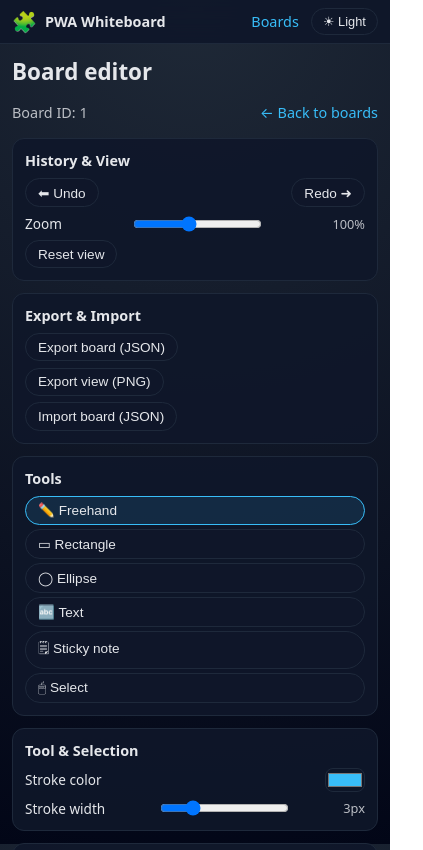
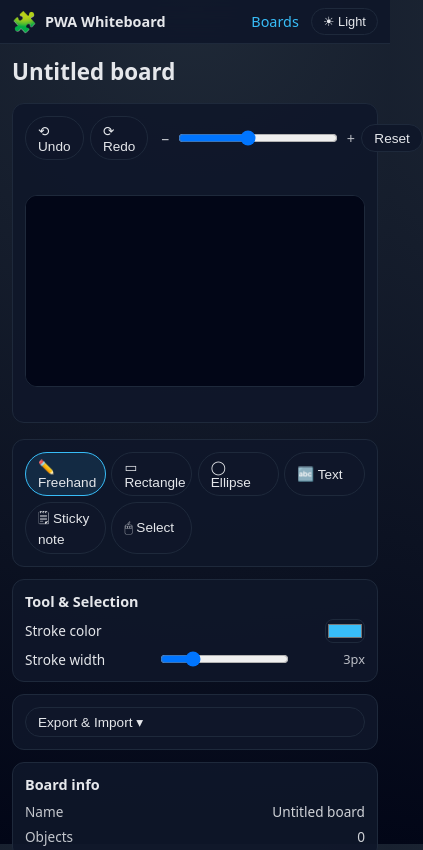
Before and after one commit to erland/pwa-whiteboard, a React (Vite) app: page /board/1 in a window 390 px wide. Shown: the top 850 px of the page, 423 px wide, since content can reach past the window. Built offline with nearby package versions, Linux system fonts and the light colour scheme.

Commit message:
Adjusted layout to make it work better on small screens

```diff
--- a/src/pages/BoardEditorPage.tsx
+++ b/src/pages/BoardEditorPage.tsx
@@ -47,33 +47,23 @@ export const BoardEditorPage: React.FC = () => {
     redo
   } = useBoardEditor(id);
 
+  // Derive board name from state (adjust if your meta shape differs)
+  const boardName = state?.meta?.name ?? 'Untitled board';
+
   return (
     <section className="page page-board-editor">
-      <BoardEditorHeader boardId={id} />
+      {/* Pass boardName instead of boardId */}
+      <BoardEditorHeader boardName={boardName} />
 
       <div className="board-editor-layout">
         <aside className="board-editor-sidebar">
-          <HistoryAndViewPanel
-            canUndo={canUndo}
-            canRedo={canRedo}
-            zoomPercent={zoomPercent}
-            onUndo={undo}
-            onRedo={redo}
-            onZoomChange={handleZoomChange}
-            onResetView={handleResetView}
+          {/* Tools first */}
+          <ToolSelectorPanel
+            activeTool={activeTool}
+            onChangeTool={setActiveTool}
           />
 
-          <ExportImportPanel
-            canExport={!!state}
-            onExportJson={handleExportJson}
-            onExportPng={handleExportPng}
-            onImportClick={handleImportClick}
-            fileInputRef={fileInputRef}
-            onImportFileChange={handleImportFileChange}
-          />
-
-          <ToolSelectorPanel activeTool={activeTool} onChangeTool={setActiveTool} />
-
+          {/* Then Tools & Selection */}
           <ToolAndSelectionPanel
             activeTool={activeTool}
             strokeColor={strokeColor}
@@ -86,6 +76,17 @@ export const BoardEditorPage: React.FC = () => {
             updateSelectionProp={updateSelectionProp}
           />
 
+          {/* Then Export & Import as dropdown */}
+          <ExportImportPanel
+            canExport={!!state}
+            onExportJson={handleExportJson}
+            onExportPng={handleExportPng}
+            onImportClick={handleImportClick}
+            fileInputRef={fileInputRef}
+            onImportFileChange={handleImportFileChange}
+          />
+
+          {/* Board Info at the very bottom */}
           {state && (
             <BoardInfoPanel
               meta={state.meta}
@@ -96,6 +97,18 @@ export const BoardEditorPage: React.FC = () => {
         </aside>
 
         <div className="board-editor-main">
+          {/* History & View controls above the canvas */}
+          <HistoryAndViewPanel
+            canUndo={canUndo}
+            canRedo={canRedo}
+            zoomPercent={zoomPercent}
+            onUndo={undo}
+            onRedo={redo}
+            onZoomChange={handleZoomChange}
+            onResetView={handleResetView}
+          />
+
+          <div className="board-editor-canvas-wrapper">
             {state ? (
               <WhiteboardCanvas
                 width={CANVAS_WIDTH}
@@ -119,6 +132,7 @@ export const BoardEditorPage: React.FC = () => {
             )}
           </div>
         </div>
+      </div>
     </section>
   );
 };
--- a/src/pages/boardEditor/BoardEditorHeader.tsx
+++ b/src/pages/boardEditor/BoardEditorHeader.tsx
@@ -2,15 +2,17 @@ import React from 'react';
 import { Link } from 'react-router-dom';
 
 type BoardEditorHeaderProps = {
-  boardId?: string;
+  boardName?: string;
 };
 
-export const BoardEditorHeader: React.FC<BoardEditorHeaderProps> = ({ boardId }) => (
-  <header className="page-header">
-    <h1>Board editor</h1>
-    <div className="page-header-actions">
-      <span className="page-subtitle">Board ID: {boardId}</span>
-      <Link to="/">← Back to boards</Link>
+export const BoardEditorHeader: React.FC<BoardEditorHeaderProps> = ({
+  boardName,
+}) => (
+  <header className="page-header board-editor-header">
+    <div className="board-header-main">
+      <h1 className="board-header-title">
+        {boardName || 'Untitled board'}
+      </h1>
     </div>
   </header>
 );
--- a/src/pages/boardEditor/ExportImportPanel.tsx
+++ b/src/pages/boardEditor/ExportImportPanel.tsx
@@ -1,4 +1,4 @@
-import React from 'react';
+import React, { useState } from 'react';
 
 type ExportImportPanelProps = {
   canExport: boolean;
@@ -9,44 +9,82 @@ type ExportImportPanelProps = {
   onImportFileChange: React.ChangeEventHandler<HTMLInputElement>;
 };
 
+/**
+ * Export & Import as an overlay dropdown menu.
+ * Clicking the button toggles a floating menu that does not push
+ * layout down.
+ */
 export const ExportImportPanel: React.FC<ExportImportPanelProps> = ({
   canExport,
   onExportJson,
   onExportPng,
   onImportClick,
   fileInputRef,
-  onImportFileChange
-}) => (
-  <div className="panel">
-    <h2 className="panel-title">Export &amp; Import</h2>
-    <div className="panel-row">
+  onImportFileChange,
+}) => {
+  const [open, setOpen] = useState(false);
+
+  const toggleMenu = () => {
+    setOpen((prev) => !prev);
+  };
+
+  const handleExportJson = () => {
+    onExportJson();
+    setOpen(false);
+  };
+
+  const handleExportPng = () => {
+    onExportPng();
+    setOpen(false);
+  };
+
+  const handleImport = () => {
+    onImportClick();
+    // keep menu open or close? close feels nicer after action:
+    setOpen(false);
+  };
+
+  return (
+    <div className="panel export-panel">
+      <div className="export-panel-header">
+        <button
+          type="button"
+          className="tool-button export-panel-trigger"
+          onClick={toggleMenu}
+        >
+          Export &amp; Import ▾
+        </button>
+      </div>
+
+      {open && (
+        <div className="export-panel-menu">
           <button
             type="button"
             className="tool-button"
-        onClick={onExportJson}
+            onClick={handleExportJson}
             disabled={!canExport}
           >
             Export board (JSON)
           </button>
-    </div>
-    <div className="panel-row">
+
           <button
             type="button"
             className="tool-button"
-        onClick={onExportPng}
+            onClick={handleExportPng}
             disabled={!canExport}
           >
             Export view (PNG)
           </button>
-    </div>
-    <div className="panel-row">
+
           <button
             type="button"
             className="tool-button"
-        onClick={onImportClick}
+            onClick={handleImport}
           >
             Import board (JSON)
           </button>
+
+          {/* Hidden file input (same as before) */}
           <input
             ref={fileInputRef}
             type="file"
@@ -55,5 +93,7 @@ export const ExportImportPanel: React.FC<ExportImportPanelProps> = ({
             onChange={onImportFileChange}
           />
         </div>
+      )}
     </div>
   );
+};
--- a/src/pages/boardEditor/HistoryAndViewPanel.tsx
+++ b/src/pages/boardEditor/HistoryAndViewPanel.tsx
@@ -10,6 +10,10 @@ type HistoryAndViewPanelProps = {
   onResetView: () => void;
 };
 
+/**
+ * Compact inline controls row placed above the canvas.
+ * No "History & View" caption and no "Zoom"/"100%" text to limit height.
+ */
 export const HistoryAndViewPanel: React.FC<HistoryAndViewPanelProps> = ({
   canUndo,
   canRedo,
@@ -17,49 +21,52 @@ export const HistoryAndViewPanel: React.FC<HistoryAndViewPanelProps> = ({
   onUndo,
   onRedo,
   onZoomChange,
-  onResetView
-}) => (
-  <div className="panel">
-    <h2 className="panel-title">History &amp; View</h2>
-    <div className="panel-row">
+  onResetView,
+}) => {
+  return (
+    <div className="board-editor-top-controls">
+      {/* Left side: undo / redo */}
+      <div className="board-editor-top-controls-left">
         <button
           type="button"
-        className="tool-button"
+          className="tool-button board-editor-top-button"
           disabled={!canUndo}
           onClick={onUndo}
         >
-        ⬅ Undo
+          ⟲ Undo
         </button>
         <button
           type="button"
-        className="tool-button"
+          className="tool-button board-editor-top-button"
           disabled={!canRedo}
           onClick={onRedo}
         >
-        Redo ➜
+          ⟳ Redo
         </button>
       </div>
-    <div className="panel-row">
-      <label className="field-label">
-        Zoom
+
+      {/* Right side: zoom + reset, still compact */}
+      <div className="board-editor-top-controls-right">
+        <span className="board-editor-zoom-icon">−</span>
         <input
           type="range"
           min={25}
           max={200}
+          step={5}
           value={zoomPercent}
           onChange={onZoomChange}
+          className="board-editor-zoom-range"
+          aria-label="Zoom"
         />
-        <span className="field-suffix">{zoomPercent}%</span>
-      </label>
-    </div>
-    <div className="panel-row">
+        <span className="board-editor-zoom-icon">+</span>
         <button
           type="button"
-        className="tool-button"
+          className="tool-button board-editor-top-button board-editor-reset-button"
           onClick={onResetView}
         >
-        Reset view
+          Reset
         </button>
       </div>
     </div>
   );
+};
--- a/src/pages/boardEditor/ToolSelectorPanel.tsx
+++ b/src/pages/boardEditor/ToolSelectorPanel.tsx
@@ -11,7 +11,8 @@ export const ToolSelectorPanel: React.FC<ToolSelectorPanelProps> = ({
   onChangeTool
 }) => (
   <div className="panel">
-    <h2 className="panel-title">Tools</h2>
+    {/* Extra class so we can hide only this title on smaller screens */}
+    <h2 className="panel-title panel-title-tools">Tools</h2>
     <div className="tool-buttons">
       <button
         type="button"
--- a/src/styles.css
+++ b/src/styles.css
@@ -148,6 +148,19 @@ a:hover {
   font-size: 1.4rem;
 }
 
+/* Board editor header: name + back link on one line */
+.board-editor-header .board-header-main {
+  display: flex;
+  align-items: baseline;
+  justify-content: space-between;
+  gap: 0.75rem;
+}
+
+.board-header-title {
+  margin: 0;
+  font-size: 1.3rem;
+}
+
 .page-header-actions {
   display: flex;
   align-items: center;
@@ -267,25 +280,119 @@ a:hover {
 .board-editor-layout {
   display: grid;
   grid-template-columns: minmax(220px, 260px) 1fr;
+  grid-template-areas: "sidebar main";
   gap: 1rem;
   align-items: flex-start;
 }
 
 .board-editor-sidebar {
+  grid-area: sidebar;
   display: flex;
   flex-direction: column;
   gap: 0.75rem;
 }
 
+/* Board editor main area: stack controls above canvas */
 .board-editor-main {
+  grid-area: main;
   padding: 0.75rem;
   border-radius: 0.75rem;
   border: 1px solid var(--color-border);
   background: var(--color-panel-strong);
   display: flex;
+  flex-direction: column;
+  gap: 0.5rem;
+}
+
+/* Wrapper so the canvas still fills remaining space */
+.board-editor-canvas-wrapper {
+  flex: 1;
+  display: flex;
   align-items: center;
   justify-content: center;
   overflow: auto;
+}
+
+/* Compact inline History & View controls above the canvas */
+.board-editor-top-controls {
+  display: flex;
+  align-items: center;
+  justify-content: space-between;
+  gap: 0.75rem;
+  margin-bottom: 0.25rem;
+}
+
+/* Left & right groups in the top bar */
+.board-editor-top-controls-left,
+.board-editor-top-controls-right {
+  display: flex;
+  align-items: center;
+  gap: 0.4rem;
+}
+
+/* Bigger buttons than default tool chip size */
+.board-editor-top-button {
+  padding: 0.3rem 0.9rem;
+  font-size: 0.9rem;
+}
+
+/* Reset button: slightly emphasized but still compact */
+.board-editor-reset-button {
+  font-weight: 500;
+}
+
+/* Zoom slider: a bit wider so it's actually visible as a control */
+.board-editor-zoom-range {
+  width: 160px;
+}
+
+/* +/- zoom hints */
+.board-editor-zoom-icon {
+  font-size: 0.9rem;
+  opacity: 0.8;
+}
+
+/* Export & Import dropdown panel */
+.export-panel {
+  position: relative;
+  padding: 0.5rem 0.75rem;
+}
+
+/* Row that holds the trigger button */
+.export-panel-header {
+  display: flex;
+  align-items: center;
+  justify-content: flex-start;
+}
+
+/* Trigger button can reuse .tool-button styling, this just tweaks it slightly if needed */
+.export-panel-trigger {
+  width: 100%;
+  text-align: left;
+}
+
+/* Floating menu that does not affect layout below */
+.export-panel-menu {
+  position: absolute;
+  top: 100%;
+  left: 0;
+  margin-top: 0.35rem;
+  min-width: 220px;
+  padding: 0.5rem;
+  border-radius: 0.75rem;
+  background: var(--color-panel-stronger);
+  border: 1px solid var(--color-border);
+  box-shadow: 0 12px 30px rgba(0, 0, 0, 0.45);
+  z-index: 20;
+  display: flex;
+  flex-direction: column;
+  gap: 0.35rem;
+}
+
+/* Make menu buttons full-width inside the dropdown */
+.export-panel-menu .tool-button {
+  width: 100%;
+  text-align: left;
 }
 
 .panel {
@@ -335,9 +442,10 @@ a:hover {
 }
 
 .tool-buttons {
-  display: flex;
-  flex-direction: column;
-  gap: 0.3rem;
+  display: grid;
+  /* As many columns as fit, each at least 72px wide, share remaining space */
+  grid-template-columns: repeat(auto-fit, minmax(72px, 1fr));
+  gap: 0.35rem;
 }
 
 .tool-button {
@@ -428,10 +536,16 @@ a:hover {
 
   .board-editor-layout {
     grid-template-columns: minmax(0, 1fr);
+    grid-template-areas:
+      "main"
+      "sidebar";
   }
 
   .board-editor-main {
     min-height: 320px;
+  }
+  .panel-title-tools {
+    display: none;
   }
 }
 
@@ -448,6 +562,15 @@ a:hover {
     align-items: flex-start;
   }
 
+  .board-editor-header .board-header-main {
+    flex-wrap: wrap;
+    gap: 0.35rem;
+  }
+
+  .board-header-title {
+    font-size: 1.1rem;
+  }
+
   .board-list-item {
     flex-direction: column;
     align-items: flex-start;
--- a/src/whiteboard/WhiteboardCanvas.tsx
+++ b/src/whiteboard/WhiteboardCanvas.tsx
@@ -140,7 +140,12 @@ export const WhiteboardCanvas: React.FC<WhiteboardCanvasProps> = (props) => {
     <canvas
       ref={canvasRef}
       className="whiteboard-canvas"
-      style={{ width: props.width, height: props.height, touchAction: 'none' }}
+      style={{
+        width: '100%',
+        height: 'auto',
+        maxWidth: '100%',
+        touchAction: 'none',
+      }}
       onPointerDown={handlePointerDownReact}
       onPointerMove={handlePointerMoveReact}
       onPointerUp={handlePointerUpReact}
```
Also changed, not shown: src/pages/hooks/useBoardEditor.ts (+33 -5 lines). Lines whose indentation alone changed are shown as unchanged.
